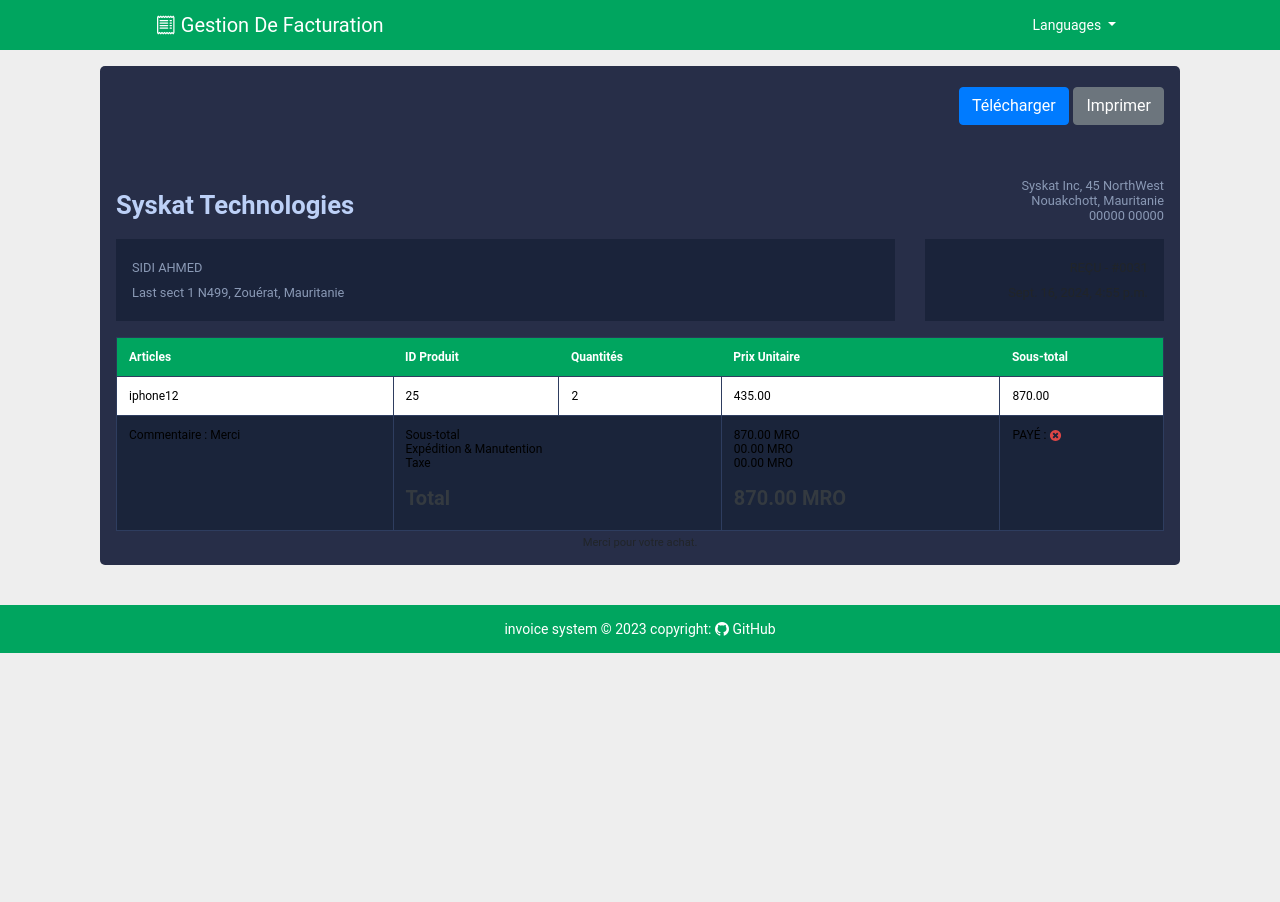
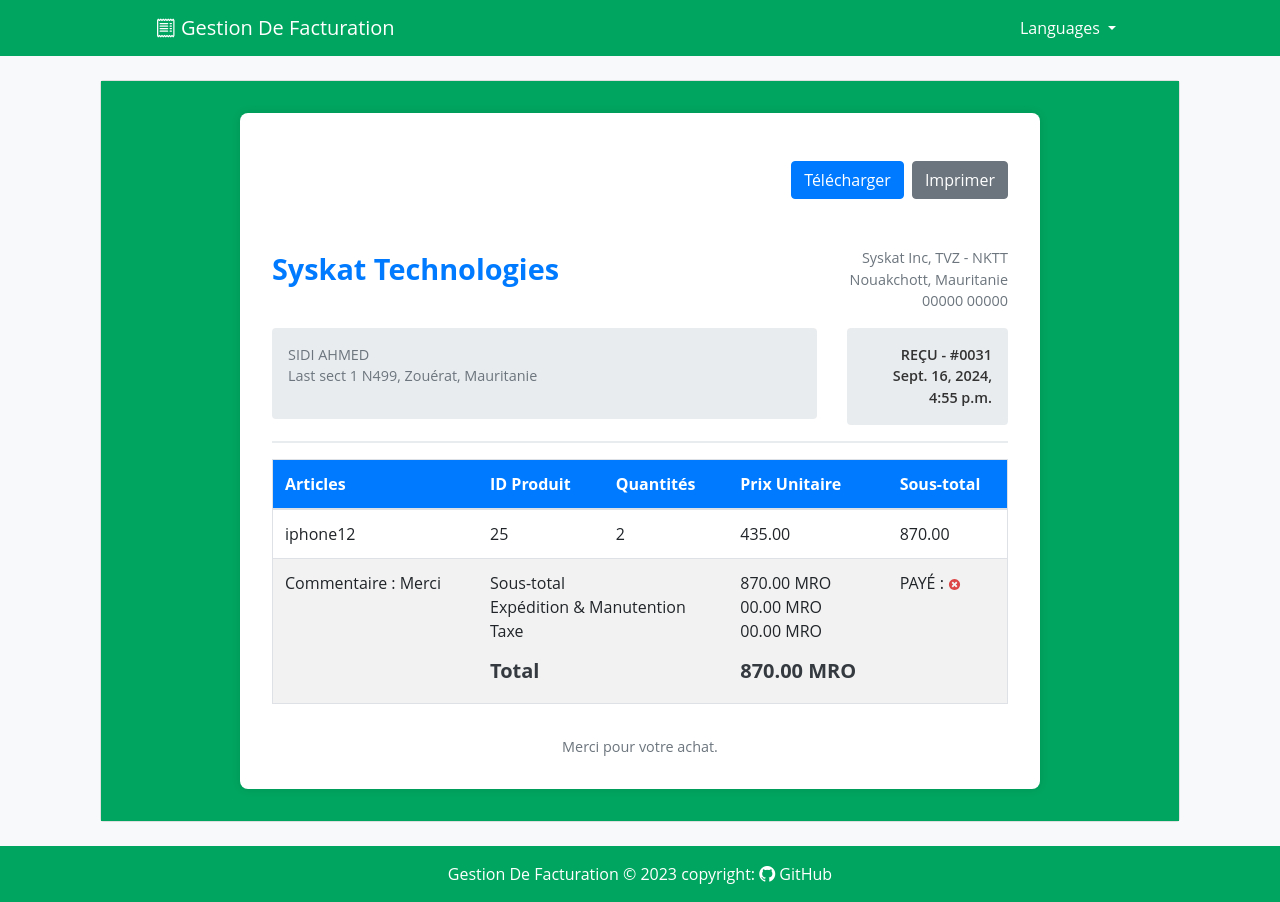
Before and after one commit to aadeina/DjangoInvoice, a Django app: page /en/view-invoice/31 in a window 1280 px wide. Before the commit the page ends 653 px from the top, so only its background shows below. Run offline with Django 5.2, Linux system fonts and the light colour scheme; a user stored in the database is signed in; data comes from the database, SQL or seed files in the repository; both versions use the stored data as it was after the commit.

Commit message:
Improve invoice UI for better readability and layout

```diff
--- a/fact_app/models.py
+++ b/fact_app/models.py
@@ -67,7 +67,7 @@ class Invoice(models.Model):
     total = models.DecimalField(max_digits=10, decimal_places=2)
     last_updated_date = models.DateTimeField(null=True, blank=True)
     paid = models.BooleanField(default=False)
-    invoice_type = models.CharField(max_length=1, choices=INVOICE_TYPE)
+    invoice_type = models.CharField(max_length=1, choices=INVOICE_TYPE, blank=True, null=True)
     comments = models.TextField(null=True, max_length=1000, blank=True)
     image = models.ImageField(upload_to='invoice_images/', blank=True, null=True)
 
--- a/static/style.css
+++ b/static/style.css
@@ -1,134 +1,88 @@
 body {
+  font-family: "Open Sans", sans-serif;
+  color: #333;
+  background-color: #f8f9fa;
   margin: 0;
   padding: 0;
-
-  font: 400 0.875rem "Open Sans", sans-serif;
-  /* color: #bcd0f7; */
-  background: #eee;
-  position: relative;
-  height: 100%;
-  font-family: "Roboto", sans-serif;
-}
-.invoice-container {
-  padding: 1rem;
-}
-.invoice-container .invoice-header .invoice-logo {
-  margin: 0.8rem 0 0 0;
-  display: inline-block;
-  font-size: 1.6rem;
-  font-weight: 700;
-  color: #bcd0f7;
-}
-.invoice-container .invoice-header .invoice-logo img {
-  max-width: 130px;
-}
-.invoice-container .invoice-header address {
-  font-size: 0.8rem;
-  color: #8a99b5;
-  margin: 0;
-}
-.invoice-container .invoice-details {
-  margin: 1rem 0 0 0;
-  padding: 1rem;
-  line-height: 180%;
-  background: #1a233a;
-}
-.invoice-container .invoice-details .invoice-num {
-  text-align: right;
-  font-size: 0.8rem;
-}
-.invoice-container .invoice-body {
-  padding: 1rem 0 0 0;
-}
-.invoice-container .invoice-footer {
-  text-align: center;
-  font-size: 0.7rem;
-  margin: 5px 0 0 0;
 }
 
-.invoice-status {
-  text-align: center;
-  padding: 1rem;
-  background: #272e48;
-  -webkit-border-radius: 4px;
-  -moz-border-radius: 4px;
-  border-radius: 4px;
-  margin-bottom: 1rem;
-}
-.invoice-status h2.status {
-  margin: 0 0 0.8rem 0;
-}
-.invoice-status h5.status-title {
-  margin: 0 0 0.8rem 0;
-  color: #8a99b5;
-}
-.invoice-status p.status-type {
-  margin: 0.5rem 0 0 0;
-  padding: 0;
-  line-height: 150%;
-}
-.invoice-status i {
-  font-size: 1.5rem;
-  margin: 0 0 1rem 0;
-  display: inline-block;
-  padding: 1rem;
-  background: #1a233a;
-  -webkit-border-radius: 50px;
-  -moz-border-radius: 50px;
-  border-radius: 50px;
-}
-.invoice-status .badge {
-  text-transform: uppercase;
+.invoice-container {
+  padding: 2rem;
+  background: #ffffff;
+  border-radius: 8px;
+  box-shadow: 0 0 10px rgba(0, 0, 0, 0.1);
+  max-width: 800px;
+  margin: 2rem auto;
 }
 
-@media (max-width: 767px) {
-  .invoice-container {
-    padding: 1rem;
-  }
-}
-
-.card {
-  background: #272e48;
-  -webkit-border-radius: 5px;
-  -moz-border-radius: 5px;
-  border-radius: 5px;
-  border: 0;
+.invoice-header {
+  border-bottom: 2px solid #e9ecef;
+  padding-bottom: 1rem;
   margin-bottom: 1rem;
 }
 
-.custom-table {
-  border: 1px solid #2b3958;
+.invoice-header .invoice-logo {
+  font-size: 1.8rem;
+  font-weight: 700;
+  color: #007bff;
 }
-.custom-table thead {
-  background: #00a55f; /* Updated background color */
+
+.invoice-header address {
+  font-size: 0.9rem;
+  color: #6c757d;
 }
-.custom-table thead th {
-  border: 0;
+
+.invoice-details {
+  padding: 1rem;
+  background: #e9ecef;
+  border-radius: 4px;
+}
+
+.invoice-details .invoice-num {
+  text-align: right;
+  font-size: 0.9rem;
+  font-weight: 600;
+}
+
+.invoice-body {
+  margin-top: 1rem;
+}
+
+.invoice-body .table {
+  margin-bottom: 1rem;
+}
+
+.invoice-body .custom-table {
+  border: 1px solid #dee2e6;
+  background-color: #ffffff;
+}
+
+.invoice-body .custom-table thead {
+  background-color: #007bff;
   color: #ffffff;
 }
-.custom-table > tbody tr:hover {
-  background: #172033;
-}
-.custom-table > tbody tr:nth-of-type(even) {
-  background-color: #1a243a;
-}
-.custom-table > tbody td {
-  border: 1px solid #2e3d5f;
+
+.invoice-body .custom-table tbody tr:nth-of-type(even) {
+  background-color: #f2f2f2;
 }
 
-.table {
-  background: #ffffff;
-  color: #000000;
-  font-size: 0.75rem;
+.invoice-footer {
+  text-align: center;
+  font-size: 0.9rem;
+  color: #6c757d;
+  margin-top: 2rem;
 }
+
 .text-success {
-  color: #c0d64a !important;
+  color: #28a745 !important;
 }
+
 .custom-actions-btns {
-  margin: auto;
+  margin: 1rem 0;
   display: flex;
   justify-content: flex-end;
 }
+
 .custom-actions-btns .btn {
-  margin: 0.3rem 0 0.3rem 0.3rem;
+  margin-left: 0.5rem;
 }
--- a/templates/base.html
+++ b/templates/base.html
@@ -102,7 +102,7 @@
     <!-- Footer -->
     <footer class="text-center mt-4">
         <div class="text-center p-3" style="background-color: #00A55F;">
-            <span class="text-white">invoice system © 2023 copyright:</span>
+            <span class="text-white">Gestion De Facturation © 2023 copyright:</span>
             <a href="https://github.com/aadeina/DjangoInvoice/" target="_blank" class="text-white">
                 <i class="bi bi-github"></i> GitHub
             </a>
--- a/templates/invoice-template.html
+++ b/templates/invoice-template.html
@@ -35,8 +35,8 @@
                                 </div>
                                 <div class="col-lg-6 col-md-6 col-sm-6">
                                     <address class="text-right">
-                                        Syskat Technologies Inc, 45 NorthWest<br>
-                                        Cameroun, Douala<br>
+                                        Syskat Technologies <br>
+                                        Nouakchott, Mauritania<br>
                                         00000 00000
                                     </address>
                                 </div>
--- a/templates/invoice.html
+++ b/templates/invoice.html
@@ -8,7 +8,7 @@
     <div class="row gutters">
         <div class="col-12">
             <div class="card">
-                <div class="card-body p-0">
+                <div class="card-body p-0" style="background-color: #00A55F;"> <!-- Updated bg to match the base page -->
                     <div class="invoice-container">
                         <div class="invoice-header">
                             <!-- Row start -->
@@ -29,13 +29,13 @@
                             <!-- Row start -->
                             <div class="row gutters">
                                 <div class="col-md-6">
-                                    <a href="#" class="invoice-logo">
+                                    <a href="#" class="invoice-logo "> <!-- Text color changed -->
                                         Syskat Technologies
                                     </a>
                                 </div>
-                                <div class="col-md-6 text-right">
+                                <div class="col-md-6 text-right "> <!-- Text color changed -->
                                     <address>
-                                        Syskat Inc, 45 NorthWest<br>
+                                        Syskat Inc, TVZ - NKTT <br>
                                         Nouakchott, Mauritanie<br>
                                         00000 00000
                                     </address>
@@ -45,7 +45,7 @@
 
                             <!-- Row start -->
                             <div class="row gutters">
-                                <div class="col-md-9">
+                                <div class="col-md-9"> <!-- Text color changed -->
                                     <div class="invoice-details">
                                         <address>
                                             {{ obj.customer.name }}<br>
@@ -53,7 +53,7 @@
                                         </address>
                                     </div>
                                 </div>
-                                <div class="col-md-3 text-right">
+                                <div class="col-md-3 text-right "> <!-- Text color changed -->
                                     <div class="invoice-details">
                                         <div class="invoice-num">
                                             <div>{{ obj.get_invoice_type_display }} - #00{{ obj.id }}</div>
@@ -71,7 +71,7 @@
                             <div class="row gutters">
                                 <div class="col-12">
                                     <div class="table-responsive">
-                                        <table class="table custom-table m-0">
+                                        <table class="table custom-table m-0 "> <!-- Text color changed -->
                                             <thead>
                                                 <tr>
                                                     <th>Articles</th>
@@ -128,7 +128,7 @@
 
                         </div>
 
-                        <div class="invoice-footer">
+                        <div class="invoice-footer "> <!-- Text color changed -->
                             Merci pour votre achat.
                         </div>
 
```
Also changed, not shown: templates/add_customer.html (+4 -4 lines), templates/add_invoice.html (+16 -19 lines), db.sqlite3.
